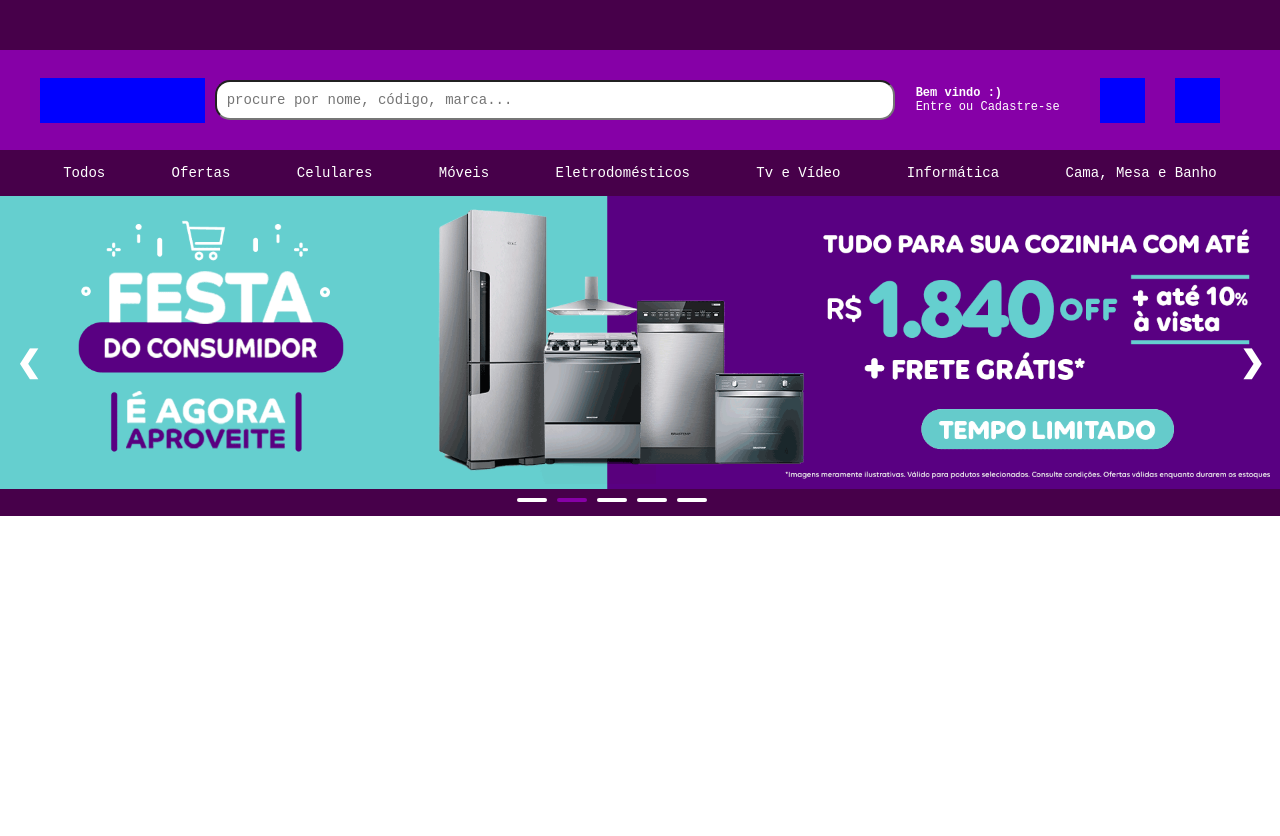
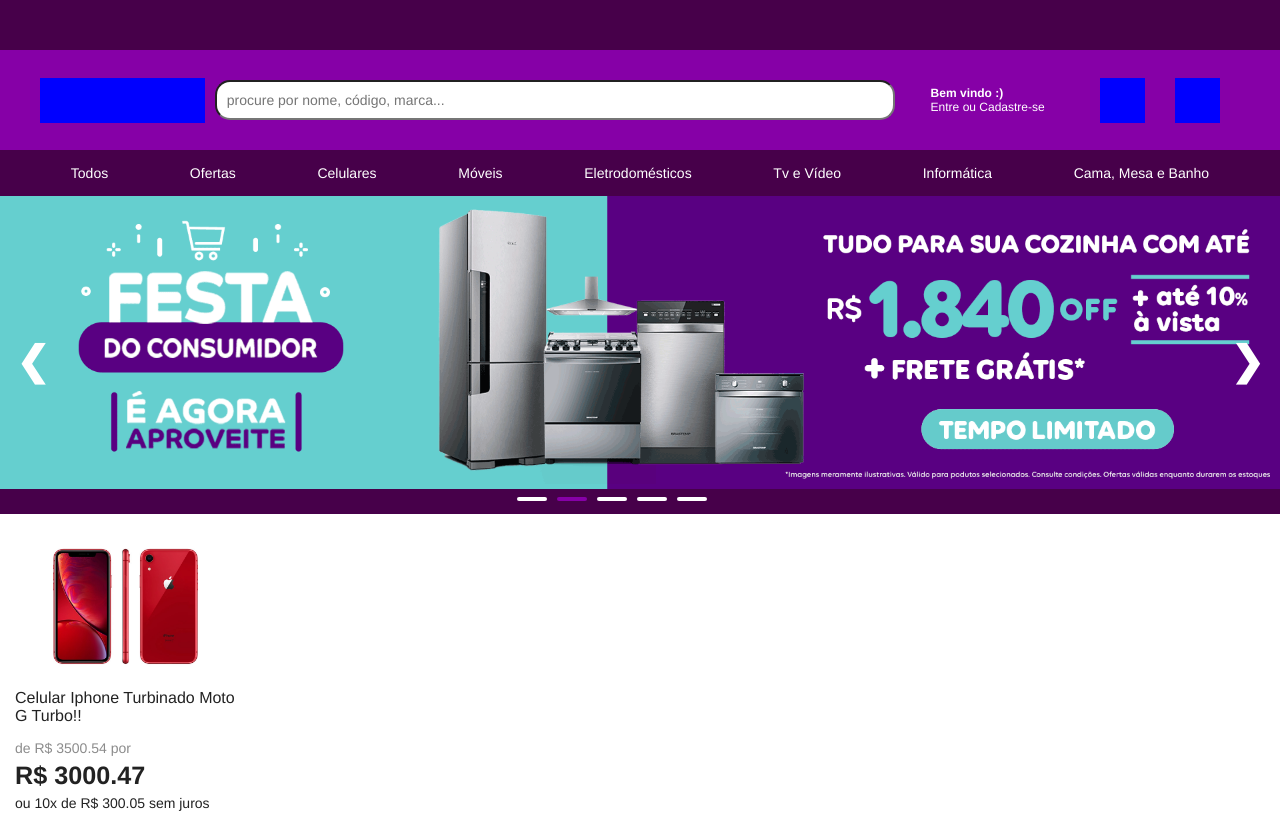
Before and after one commit to TiagoSilva2000/lp3-compra-certa-frontend, a React (Create React App) app: page / in a window 1280 px wide. Before the commit the page ends 800 px from the top, so only its background shows below. Built offline with nearby package versions, Linux system fonts and the light colour scheme.

Commit message:
feat: add ProductBox component, start arrow component, add some sample pics and a new constant font color

```diff
--- /dev/null
+++ b/src/components/Arrow/style.tsx
@@ -0,0 +1,20 @@
+import styled from 'styled-components'
+
+export const StyledArrow = styled.span`
+  cursor: pointer;
+  position: absolute;
+  top: 50%;
+  width: auto;
+  margin-top: -22px;
+  padding: 16px;
+  color: white;
+  font-weight: bold;
+  font-size: 40px;
+  transition: 0.6s ease;
+  border-radius: 0 3px 3px 0;
+  user-select: none;
+
+  :hover {
+    color: rgba(0, 0, 0, 0.8);
+  }
+`
--- a/src/components/Banner/index.tsx
+++ b/src/components/Banner/index.tsx
@@ -1,4 +1,5 @@
 import React, { Component } from 'react'
+import Arrow from '../Arrow'
 import Indexer from '../Indexer'
 import { StyledBanner, StyledBannerUnity, StyledIndexerWrapper } from './style'
 
--- a/src/components/Indexer/style.tsx
+++ b/src/components/Indexer/style.tsx
@@ -26,4 +26,5 @@ export const StyledIndex = styled.li<IStyledIndexProps>`
   background-color: ${props => chooseBgColor(props.isActive)};
   margin: 5px;
   cursor: pointer;
+  transition: 0.3s;
 `
--- /dev/null
+++ b/src/components/ProductBox/index.tsx
@@ -0,0 +1,43 @@
+import React from 'react'
+import rounder from '../../services/rounder'
+import { StyledBox } from './style'
+
+export interface IProductBoxProps {
+  title: string
+  imgPath: string
+  imgAlt: string
+  originalPrice?: number
+  currentPrice: number
+  bestDividedBy: number
+  productId: number
+}
+
+const ProductBox = (props: IProductBoxProps): JSX.Element => {
+  const { title, imgPath, imgAlt, bestDividedBy, productId } = props
+  let { currentPrice, originalPrice } = props
+  currentPrice = rounder(currentPrice)
+  if (originalPrice) originalPrice = rounder(originalPrice)
+  const dividedPrice = rounder(currentPrice / bestDividedBy)
+
+  return (
+    <StyledBox>
+      <img src={imgPath} alt={imgAlt} />
+      <div id='price-title-wrapper'>
+        <h3 id='product-title'>{title}</h3>
+        <div id='price-wrapper'>
+          {originalPrice ? (
+            <p id='original-price'>de R$ {originalPrice} por</p>
+          ) : (
+            <p id='no-original-price'>por</p>
+          )}
+          <p id='current-price'>R$ {currentPrice}</p>
+          <p id='divided-by'>
+            ou {bestDividedBy}x de R$ {dividedPrice} sem juros
+          </p>
+        </div>
+      </div>
+    </StyledBox>
+  )
+}
+
+export default ProductBox
--- /dev/null
+++ b/src/components/ProductBox/style.tsx
@@ -0,0 +1,61 @@
+import styled from 'styled-components'
+import { CCColors } from '../../constants/colors.constant'
+export const StyledBox = styled.div`
+  display: flex;
+  flex-direction: column;
+  width: fit-content;
+  max-width: 250px;
+  padding: 20px 10px;
+  transition: 0.3s;
+
+  div#price-title-wrapper {
+    display: flex;
+    flex-direction: column;
+    justify-content: space-evenly;
+    height: 100%;
+  }
+
+  div#price-wrapper {
+    justify-self: end;
+  }
+
+  :hover {
+    cursor: pointer;
+    box-shadow: 0 4px 8px 0 rgba(0, 0, 0, 0.2), 0 6px 20px 0 rgba(0, 0, 0, 0.19);
+  }
+
+  img {
+    width: 145px;
+    height: 145px;
+    justify-self: center;
+    align-self: center;
+  }
+
+  p {
+    margin: 5px;
+  }
+
+  h3#product-title {
+    margin: 5px;
+    font-size: 16px;
+    font-weight: lighter;
+    margin-top: 10px;
+    margin-bottom: 10px;
+  }
+
+  p#original-price {
+    color: ${CCColors.FONTGRAY};
+    font-weight: lighter;
+  }
+
+  p#no-original-price {
+  }
+
+  p#divided-by {
+  }
+
+  p#current-price {
+    font-weight: 800;
+    font-size: 1.8em;
+  }
+`
--- a/src/constants/colors.constant.ts
+++ b/src/constants/colors.constant.ts
@@ -1,5 +1,6 @@
 export const CCColors = {
   DARKPURPLE: '#47004a',
   PRIMARYPURPLE: '#8600a7',
-  INDEXGRAY: 'gray'
+  INDEXGRAY: 'gray',
+  FONTGRAY: '#8C8C8C'
 }
--- a/src/pages/Index/index.tsx
+++ b/src/pages/Index/index.tsx
@@ -1,12 +1,27 @@
 import React from 'react'
 import Banner from '../../components/Banner'
 import Header from '../../components/Header'
+import ProductBox, { IProductBoxProps } from '../../components/ProductBox'
 import { StaticBanners } from '../../constants/static-banners.constant'
+import IphoneImage from '../../assets/samples/products/iphone.webp'
+
+const productBoxProps: IProductBoxProps = {
+  bestDividedBy: 10,
+  currentPrice: 3000.47,
+  imgAlt: 'iphone image',
+  imgPath: IphoneImage,
+  productId: 1,
+  title: 'Celular Iphone Turbinado Moto G Turbo!!',
+  originalPrice: 3500.54
+}
 
 const Index = (): JSX.Element => (
   <>
     <Header />
     <Banner bannerUnities={StaticBanners} />
+    <div>
+      <ProductBox {...productBoxProps}></ProductBox>
+    </div>
   </>
 )
 export default Index
--- /dev/null
+++ b/src/services/rounder.ts
@@ -0,0 +1,8 @@
+export default function rounder(value: number, nDigits = 2): number {
+  const multiplicator = Math.pow(10, nDigits)
+  value = parseFloat((value * multiplicator).toFixed(11))
+
+  const test = Math.round(value) / multiplicator
+
+  return +test.toFixed(nDigits)
+}
--- a/src/styles/global.style.ts
+++ b/src/styles/global.style.ts
@@ -21,7 +21,7 @@ body {
 
 body, input, button {
   color: #222;
-  font-family: monospace;
+  font-family: Quicksand, Helvetica Neue, Helvetica,Arial,sans-serif;
   font-size: 14px;
 }
 
```
Also changed, not shown: src/components/Arrow/index.tsx (added, +12 -0 lines), src/assets/samples/products/iphone.webp (added), 1 other file (tests, documents, lock files or other folders).
